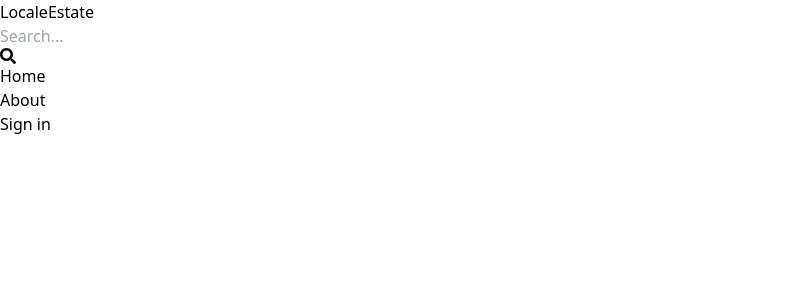
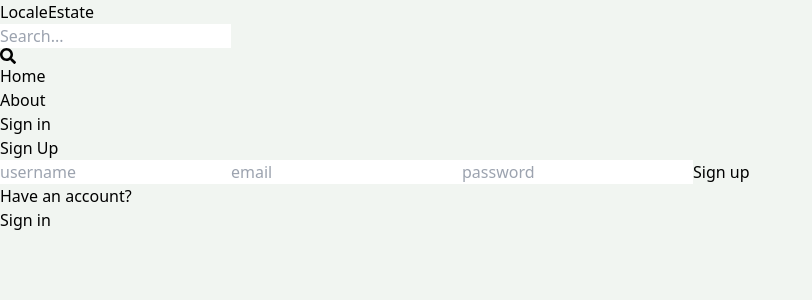
Before and after one commit to Jagm33t/rent2review, a React (Vite) app in the folder client/: page /signup in a window 1280 px wide. Shown: the top 300 px of the page, without its empty margins (0-812 px from the left). Built offline with nearby package versions, Linux system fonts and the light colour scheme.

Commit message:
SignUp page component functionality updated

```diff
--- a/client/src/App.jsx
+++ b/client/src/App.jsx
@@ -1,7 +1,7 @@
 import {BrowserRouter, Routes, Route} from 'react-router-dom';
 import Home from './pages/Home';
 import About from './pages/About';
-import SignOut from './pages/SignOut';
+import SignUp from './pages/SignUp';
 import Singnin from './pages/Singnin';
 import Profile from './pages/Profile';
 import Header from './components/Header';
@@ -14,7 +14,7 @@
      <Routes>
        <Route path='/' element={<Home />} />
        <Route path='/about' element={<About />} />
-       <Route path='/signout' element={<SignOut />} />
+       <Route path='/signup' element={<SignUp />} />
        <Route path='/signin' element={<Singnin />} />
        <Route path='/profile' element={<Profile />} />
      </Routes>
--- a/client/src/index.css
+++ b/client/src/index.css
@@ -1,3 +1,7 @@
 @tailwind base;
 @tailwind components;
 @tailwind utilities;
+
+body{
+  background-color: rgb(241,245,241);
+}
--- a/client/src/pages/SignOut.jsx
+++ /dev/null
@@ -1,9 +0,0 @@
-import React from 'react'
-
-const SignOut = () => {
-  return (
-    <div>SignOut</div>
-  )
-}
-
-export default SignOut
--- /dev/null
+++ b/client/src/pages/SignUp.jsx
@@ -0,0 +1,75 @@
+import React from 'react'
+import { Link, useNavigate } from 'react-router-dom';
+import { useState } from 'react';
+
+const SignUp = () => {
+
+  const [formData, setFormData] = useState({});
+  const [error, setError] = useState(null);
+  const [loading, setLoading] = useState(false);
+  const navigate = useNavigate();
+  const handleChange = (e)=>{
+    setFormData(
+      {
+        ...formData,
+        [e.target.id]: e.target.value
+      }
+    );
+  };
+  const handleSubmit = async(e) =>{
+    e.preventDefault();
+    try{
+      setLoading(true);
+      const res = await fetch ('/api/auth/signup', {
+        method: 'POST',
+        headers: {
+      'Content-Type': 'application/json',
+    },
+    body: JSON.stringify(formData),
+  });
+  const data = await res.json();
+  if (data.success === false){
+    setError(data.message);
+    setLoading(false);
+    return;
+  }
+  setLoading(false);
+  setError(null);
+  navigate('sign-in');
+    }catch (error){
+      setLoading(false);
+      setError(error.message);
+    }
+
+
+  }
+  console.log(formData)
+  return (
+    <div className='p-3 max-w-lg mx-auto'>
+      <h1 className='text-3xl text-center font-semibold my-7'>Sign Up</h1>
+      <form onSubmit={handleSubmit}  className='flex flex-col gap-4 '>
+        <input type="text" placeholder='username'
+        className='border p-3 rounded-lg' id='username'
+        onChange={handleChange}/>
+        <input type="text" placeholder='email'
+        className='border p-3 rounded-lg' id='email'
+        onChange={handleChange}/>
+        <input type="text" placeholder='password'
+        className='border p-3 rounded-lg' id='password'
+        onChange={handleChange}/>
+        <button disabled={loading} className='bg-slate-700 text-white p-3 rounded-lg uppercase
+        hover:opacity-95 disabled:opacity-80'>{loading ? 'Loading...' : 'Sign up'}</button>
+      </form>
+      <div className='flex gap-2 mt-5'>
+        <p>Have an account?</p>
+        <Link to={'/signin'}>
+          <span className='text-blue-700'>Sign in</span>
+        </Link>
+      </div>
+      {error && <p className='text-red-500 mt-5'>{error}</p>}
+    </div>
+
+  )
+}
+
+export default SignUp;
--- a/client/vite.config.js
+++ b/client/vite.config.js
@@ -3,5 +3,13 @@
 
 // https://vitejs.dev/config/
 export default defineConfig({
+  server: {
+    proxy:{
+      '/api': {
+        target: 'http://localhost:3000',
+        secure: false,
+      },
+    },
+  },
   plugins: [react()],
 })
```
